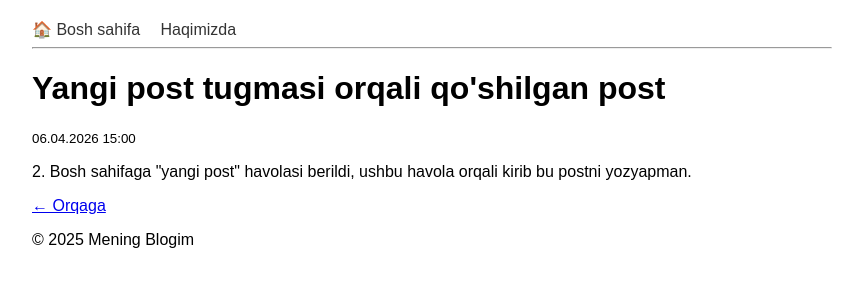
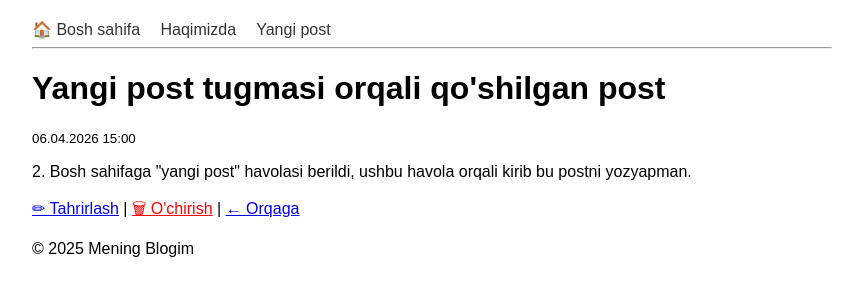
Before and after one commit to mirjalolnarz/Django-darslar-claude-, a Django app: page /posts/9/ in a window 1280 px wide. Shown: the top 300 px of the page, without its empty margins (208-1071 px from the left). Run offline with Django 5.2, Linux system fonts and the light colour scheme; data comes from the database, SQL or seed files in the repository; both versions use the stored data as it was after the commit.

Commit message:
6-Dars: Django Formalar o'rganildi

```diff
--- a/myblog/posts/urls.py
+++ b/myblog/posts/urls.py
@@ -15,4 +15,8 @@ urlpatterns = [
     # slug - harflar, raqamlar, tire va pastki chiziqlarni o'z ichiga olishi mumkin
     path('maqola/<slug:slug>/', views.maqola, name='maqola'),
 
+    path('posts/yangi/', views.post_create, name='post_create'),
+    path('posts/<int:post_id>/tahrir/', views.post_update, name='post_update'),
+    path('posts/<int:post_id>/ochir/', views.post_delete, name='post_delete'),
+
 ]
--- a/myblog/posts/views.py
+++ b/myblog/posts/views.py
@@ -1,9 +1,10 @@
-from django.shortcuts import render, get_object_or_404
+from django.shortcuts import redirect, render, get_object_or_404
 from .models import Post
 
 # Create your views here.
 
 from django.http import HttpResponse
+from .forms import PostForm
 
 def bosh_sahifa(request):
     postlar = Post.objects.filter(published=True)[:5]  # So'nggi 5 ta nashr qilingan postlarni olish
@@ -22,3 +23,34 @@ def foydalanuvchi(request, username):
 
 def maqola(request, slug):
     return HttpResponse(f"<h1>Maqola: {slug}</h1> <p>Bu yerda maqolaning tafsilotlari ko'rsatiladi.</p>")
+
+def post_create(request):
+    if request.method == 'POST':
+        form = PostForm(request.POST)
+        if form.is_valid():
+            post = form.save()
+            return redirect('post_detail', post_id=post.id)  # Yaratilgan postning tafsilot sahifasiga yo'naltirish
+    else:
+        form = PostForm() # Bo'sh form yaratish
+
+    return render(request, 'posts/post_form.html', {'form': form})
+
+def post_update(request, post_id):
+    post = get_object_or_404(Post, id=post_id)
+    if request.method == 'POST':
+        form = PostForm(request.POST, instance=post)
+        if form.is_valid():
+            form.save()
+            return HttpResponse("Post muvaffaqiyatli yangilandi!")
+    else:
+        form = PostForm(instance=post) # Mavjud post ma'lumotlari bilan form yaratish
+
+    return render(request, 'posts/post_form.html', {'form': form})
+
+def post_delete(request, post_id):
+    post = get_object_or_404(Post, id=post_id)
+    if request.method == 'POST':
+        post.delete()
+        return HttpResponse("Post muvaffaqiyatli o'chirildi!")
+
+    return render(request, 'posts/post_confirm_delete.html', {'post': post})
--- a/myblog/templates/base.html
+++ b/myblog/templates/base.html
@@ -14,6 +14,7 @@
     <nav>
         <a href="/">🏠 Bosh sahifa</a>
         <a href="/haqida/">Haqimizda</a>
+        <a href="/posts/yangi/">Yangi post</a>
     </nav>
     <hr>
 
--- a/myblog/templates/posts/detail.html
+++ b/myblog/templates/posts/detail.html
@@ -1,12 +1,11 @@
 <!-- templates/posts/detail.html -->
 {% extends 'base.html' %}
-
 {% block title %}{{ post.title }}{% endblock %}
-
 {% block content %}
     <h1>{{ post.title }}</h1>
     <small>{{ post.created_at|date:"d.m.Y H:i" }}</small>
     <p>{{ post.content }}</p>
+    <a href="/posts/{{ post.id }}/tahrir/">✏ Tahrirlash</a> |
+    <a href="/posts/{{ post.id }}/ochir/" style="color:red;">🗑 O'chirish</a> |
     <a href="/">← Orqaga</a>
-
 {% endblock %}
```
Also changed, not shown: myblog/posts/forms.py (added, +21 -0 lines), myblog/templates/posts/post_confirm_delete.html (added, +17 -0 lines), myblog/templates/posts/post_form.html (added, +31 -0 lines), myblog/db.sqlite3.
